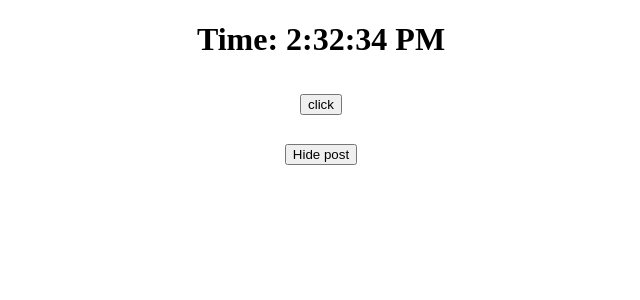
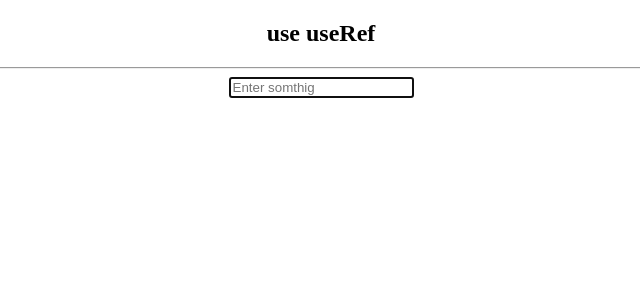
Before and after one commit to Nirob360/React-class-main, a React (Create React App) app: page / in a window 1280 px wide. Shown: the top 300 px of the page, without its empty margins (319-959 px from the left). Built offline with nearby package versions, Linux system fonts and the light colour scheme.

Commit message:
useRef and forwordRef code

```diff
--- a/src/App.js
+++ b/src/App.js
@@ -1,18 +1,13 @@
-import React, { useState } from 'react';
+import React from 'react';
 import './App.css';
-import MyComponent from './components/MyComponent';
+import Form from './components/Form';
 
 export default function App() {
-    const [show, setShow] = useState(true);
     return (
         <div className="App">
-            <div>{show && <MyComponent />} </div>
-
-            <h2>
-                <button type="button" onClick={() => setShow((prevShow) => !prevShow)}>
-                    {show ? 'Hide post' : 'show post'}
-                </button>
-            </h2>
+            <h2>use useRef</h2>
+            <hr />
+            <Form />
         </div>
     );
 }
--- /dev/null
+++ b/src/components/Form.js
@@ -0,0 +1,16 @@
+import React, { useEffect, useRef } from 'react';
+import Input from './Input';
+
+export default function Form() {
+    const InputRef = useRef();
+
+    useEffect(() => {
+        InputRef.current.focus();
+    }, []);
+
+    return (
+        <div>
+            <Input ref={InputRef} type="text" placeholder="Enter somthig" />
+        </div>
+    );
+}
--- /dev/null
+++ b/src/components/Input.js
@@ -0,0 +1,13 @@
+import React from 'react';
+
+function Input({ text, placeholder }, passValue) {
+    return (
+        <div>
+            <input ref={passValue} type={text} placeholder={placeholder} />
+        </div>
+    );
+}
+
+const ForwordRef = React.forwardRef(Input);
+
+export default ForwordRef;
--- a/src/components/MyComponent.js
+++ /dev/null
@@ -1,38 +0,0 @@
-import React, { useEffect, useState } from 'react';
-
-export default function MyComponent() {
-    const [count, setCount] = useState(0);
-
-    const [date, setDate] = useState(new Date());
-
-    const tick = () => {
-        setDate(new Date());
-    };
-    useEffect(() => {
-        console.log('updating document title');
-        document.title = `Click ${count} Time`;
-    }, [count]);
-
-    useEffect(() => {
-        const interval = setInterval(tick, 1000);
-        // do cleanUP stop the timer
-        return () => {
-            clearInterval(interval);
-        };
-    }, []);
-
-    const AddClick = () => {
-        setCount((preveValue) => preveValue + 1);
-    };
-
-    return (
-        <div>
-            <h1>Time: {date.toLocaleTimeString()} </h1>
-            <h1>
-                <button type="button" onClick={AddClick}>
-                    click
-                </button>
-            </h1>
-        </div>
-    );
-}
```
Also changed, not shown: src/components/MyComponentClass.js (deleted, +0 -46 lines).
